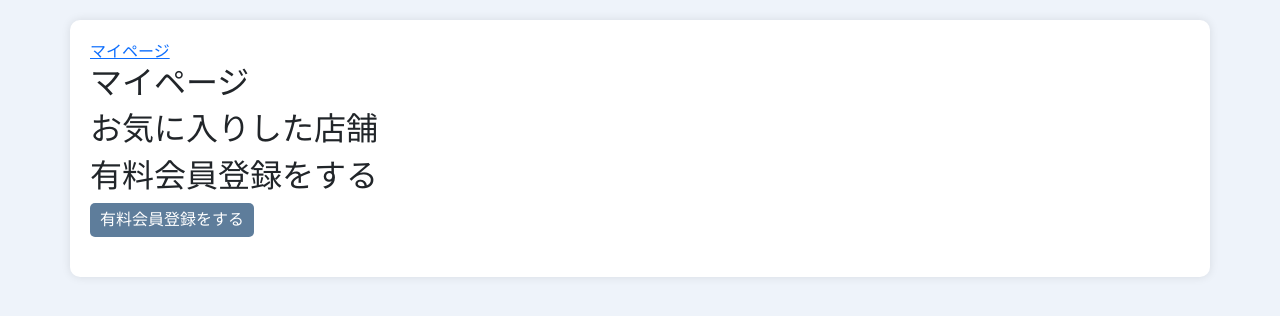
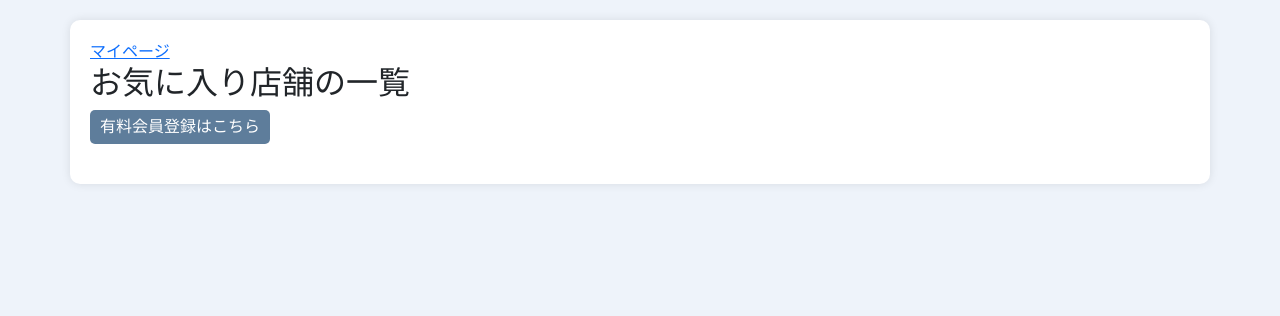
Before and after one commit to o1-mat/django-tabelog-kadai, a Django app: page /mypage/ in a window 1280 px wide. Shown: the top 316 px of the page. Run offline with Django 5.2, Linux system fonts and the light colour scheme; the visitor is signed in with stand-in values (Sample User, id 1); data that the repository does not hold is empty; parts of the project's set-up code (start-up, migrations or seed data) failed here and were passed over.

Commit message:
Add files via upload

```diff
--- a/kadai_002/templates/nagoyameshi/mypage.html
+++ b/kadai_002/templates/nagoyameshi/mypage.html
@@ -3,9 +3,9 @@
 
 
 {% block content %}
-<h2>マイページ</h2>
 
-<h2>お気に入りした店舗</h2>
+
+<h2>お気に入り店舗の一覧</h2>
 
 {% for favorite in favorites %}
 <div>
@@ -16,24 +16,15 @@
 {% endfor %}
 
 
-
-<h2>有料会員登録をする</h2>
-
 {% if is_premium %}
 <a href="{% url 'portal' %}">有料会員設定</a>
 {% else %}
 {# CheckoutView の postメソッドを呼び出す。 #}
 <form action="{% url 'checkout' %}" method="post">
     {% csrf_token %}
-    <input type="submit" value="有料会員登録をする">
+    <input type="submit" value="有料会員登録はこちら">
 </form>
-
 {% endif %}
 
 
-
-
-
-
-
 {% endblock %}
```
